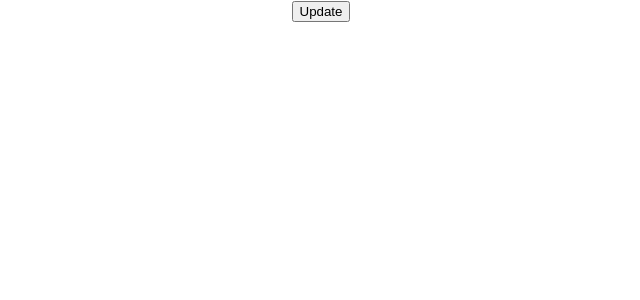
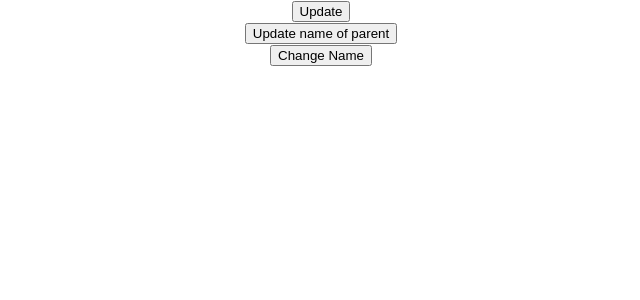
Before and after one commit to chienvu1911/FS2020, a React (Create React App) app in the folder react16/: page / in a window 1280 px wide. Shown: the top 300 px of the page, without its empty margins (319-959 px from the left). Built offline with nearby package versions, Linux system fonts and the light colour scheme.

Commit message:
23. Lifecycle in action

```diff
--- /dev/null
+++ b/react16/src/components/LifeCycle/LifeCycle.js
@@ -0,0 +1,58 @@
+import React, { Component } from 'react';
+import LifeCycleChild from './LifeCycleChild';
+
+class LifeCycle extends Component {
+    constructor(props) {
+        super(props);
+        this.state = {
+            name: 'chien'
+        }
+        console.log('Inside Constructor parent', props);
+    }
+
+    componentWillMount() {
+        console.log('Inside ComponentWillMount parent');
+    }
+
+    componentDidMount() {
+        console.log('Inside ComponentDidMount parent');
+    }
+
+    onHandleChangeName = () => {
+        this.setState({
+            name: 'vu'
+        })
+    }
+
+    onHandleUpdateName = (name) => {
+        this.setState({
+            name
+        })
+    }
+
+    shouldComponentUpdate(nextProps, nextState) {
+        console.log('shouldComponentUpdate inside parent component', nextProps, nextState);
+        return nextProps.name !== this.props.name || nextState.name !== this.state.name;
+    }
+
+    componentWillUpdate(nextProps, nextState) {
+        console.log('componentWillUpdate inside parent component', nextProps, nextState);
+    }
+
+    componentDidUpdate(prevProps, prevState) {
+        console.log('componentDidUpdate inside parent component', prevProps, prevState);
+    }
+
+    render() {
+        console.log('Inside render method parent');
+
+        return (
+            <div>
+                <LifeCycleChild name={this.state.name} updateName={this.onHandleUpdateName.bind(this)}/>
+                <button onClick={this.onHandleChangeName}>Change Name</button>
+            </div>
+        );
+    }
+}
+
+export default LifeCycle;
--- /dev/null
+++ b/react16/src/components/LifeCycle/LifeCycleChild.js
@@ -0,0 +1,55 @@
+import React, { Component } from 'react';
+
+class LifeCycleChild extends Component {
+    constructor(props) {
+        super(props);
+        this.state = {
+            name: this.props.name
+        }
+        console.log('Inside Constructor child', props);
+    }
+
+    componentWillMount() {
+        console.log('Inside ComponentWillMount child');
+    }
+
+    componentDidMount() {
+        console.log('Inside ComponentDidMount child');
+    }
+
+
+    UNSAFE_componentWillReceiveProps(nextProps) {
+        console.log('ComponentWillReceiveProps inside child component', nextProps);
+        this.setState({
+            name: nextProps.name
+        })
+    }
+
+    shouldComponentUpdate(nextProps, nextState) {
+        console.log('shouldComponentUpdate inside child component', nextProps, nextState);
+        return nextProps.name !== this.props.name || nextState.name !== this.state.name;
+    }
+
+    componentWillUpdate(nextProps, nextState) {
+        console.log('componentWillUpdate inside child component', nextProps, nextState);
+    }
+
+    componentDidUpdate(prevProps, prevState) {
+        console.log('componentDidUpdate inside child component', prevProps, prevState);
+    }
+
+    onHandleUpdateParent = () => {
+        this.props.updateName('zoro');
+    }
+
+    render() {
+        console.log('Inside render method child');
+        return (
+            <div>
+                <button onClick={this.onHandleUpdateParent}>Update name of parent</button>
+            </div>
+        );
+    }
+}
+
+export default LifeCycleChild;
--- a/react16/src/containers/App.js
+++ b/react16/src/containers/App.js
@@ -2,6 +2,7 @@ import React from 'react';
 import './App.css';
 import UpdateState from '../components/UpdateState/UpdateState';
 import ErrorBoundary from '../components/ErrorBoundary/ErrorBoundary';
+import LifeCycle from '../components/LifeCycle/LifeCycle';
 
 function App() {
   return (
@@ -9,6 +10,9 @@ function App() {
       <ErrorBoundary>
         <UpdateState />
       </ErrorBoundary>
+      <ErrorBoundary>
+        <LifeCycle />
+      </ErrorBoundary>
     </div>
   );
 }
```
Also changed, not shown: 1 other file (tests, documents, lock files or other folders).
